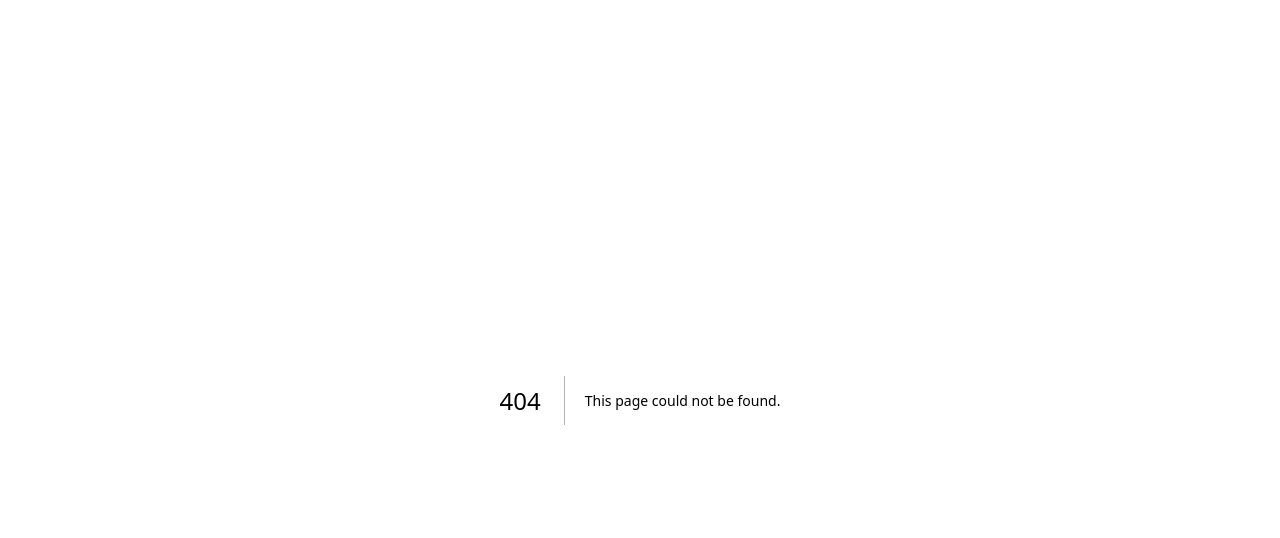
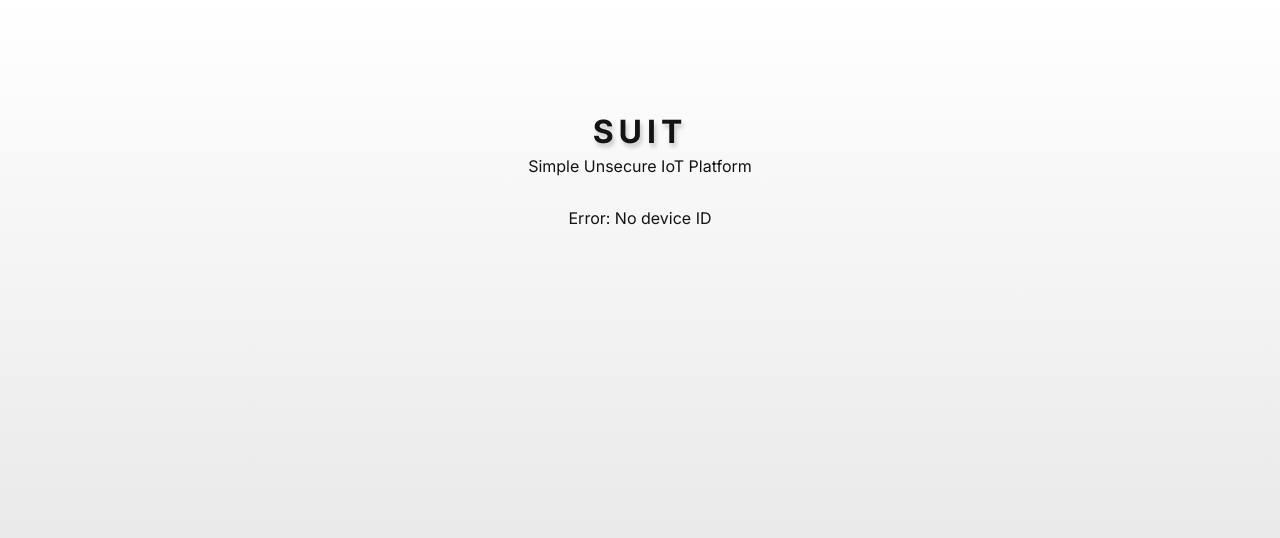
Before and after one commit to thinkty/suit, a Next.js app: page /sensor in a window 1280 px wide. Before the commit this address had no page. Shown: the top 538 px of the page. Built offline with nearby package versions, Linux system fonts and the light colour scheme.

Commit message:
Added the sensor page for viewing individual sensors

```diff
--- /dev/null
+++ b/src/app/sensor/page.module.scss
@@ -0,0 +1,29 @@
+.main {
+    display: flex;
+    flex-direction: column;
+    justify-content: flex-start;
+    align-items: center;
+    padding: 6rem;
+    min-height: 100vh;
+    gap: 1rem;
+
+    .head {
+        display: flex;
+        flex-direction: column;
+        justify-content: center;
+        align-items: center;
+        gap: 5px;
+        margin: 1rem;
+
+        .title {
+            font-size: 2rem;
+            font-weight: bold;
+            letter-spacing: 5px;
+            text-shadow: 2px 4px 4px rgba(0, 0, 0, 0.2), 0px -5px 10px rgba(255, 255, 255, 0.15);
+        }
+
+        .description {
+            font-size: 1rem;
+        }
+    }
+}
--- /dev/null
+++ b/src/app/sensor/page.tsx
@@ -0,0 +1,39 @@
+'use client'
+
+import { useSearchParams } from 'next/navigation'
+import { BackButton } from '@/components/backButton/BackButton'
+import { Graph } from '@/components/graph/Graph'
+import styles from './page.module.scss'
+
+export default function Sensor() {
+    const searchParams = useSearchParams()
+    const deviceId = searchParams.get('deviceId')
+
+    if (!deviceId) {
+        return (
+            <div className={styles.main}>
+                <div className={styles.head}>
+                    <div className={styles.title}>SUIT</div>
+                    <div className={styles.description}>Simple Unsecure IoT Platform</div>
+                </div>
+
+                <div>Error: No device ID</div>
+
+                <BackButton />
+            </div>
+        )
+    }
+
+    return (
+        <div className={styles.main}>
+            <div className={styles.head}>
+                <div className={styles.title}>SUIT</div>
+                <div className={styles.description}>Simple Unsecure IoT Platform</div>
+            </div>
+
+            <Graph deviceId={deviceId} />
+
+            <BackButton />
+        </div>
+    )
+}
```
